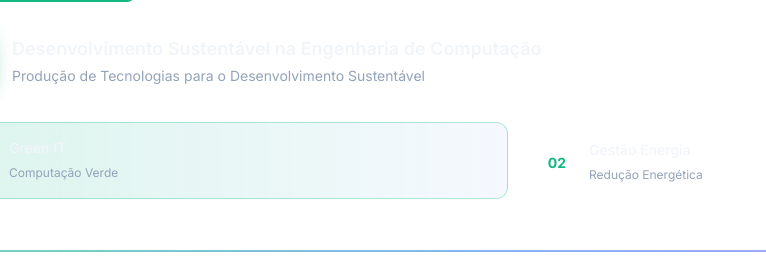
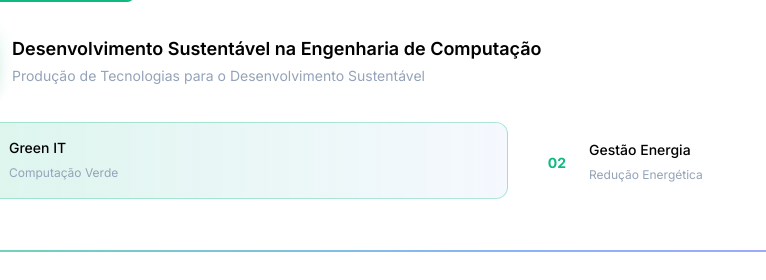
Before and after one commit to gabrielcattuzo/desenvolvimento-sustentavel, a plain HTML site: page main/index.html in a window 1280 px wide. Shown: the top 280 px of the page, 128-894 px from the left. Drawn offline with Linux system fonts and the light colour scheme.

Commit message:
css update

```diff
--- a/main/styles.css
+++ b/main/styles.css
@@ -34,7 +34,7 @@ body {
     --color-surface: #ffffff;
     --color-surface-light: rgba(255, 255, 255, 0.05);
     --color-surface-lighter: rgba(255, 255, 255, 0.1);
-    --color-text: #f1f5f9;
+    --color-text: #000000;
     --color-text-muted: #94a3b8;
     --color-text-light: #cbd5e1;
     --color-border: rgba(255, 255, 255, 0.1);
```
